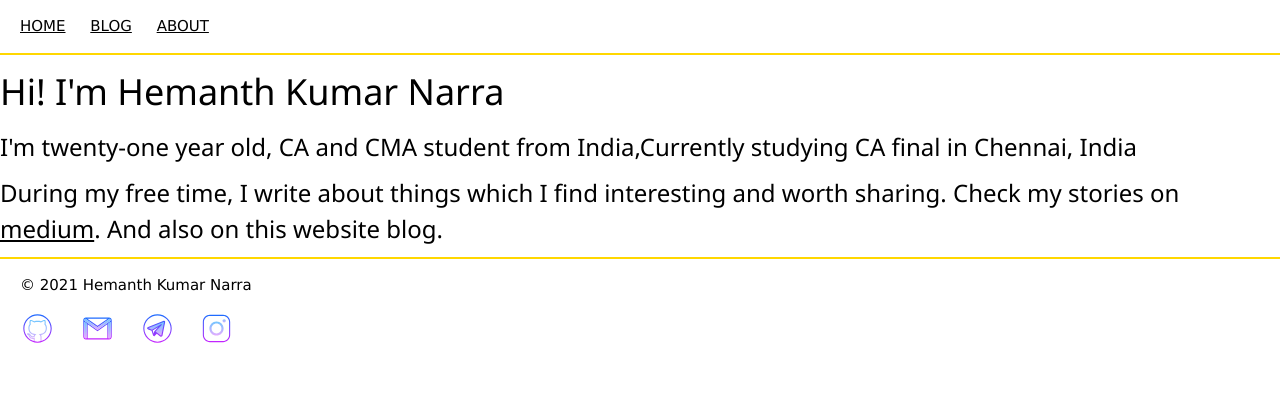
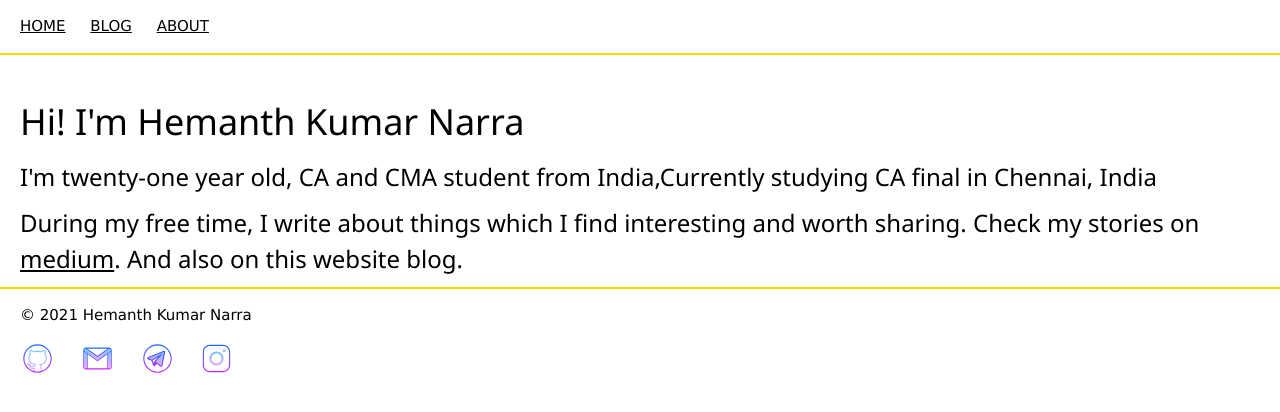
Before and after one commit to hemanthnarra/hemanthnarra.github.io, a Jekyll site: the page built from about/index.html, in a window 1280 px wide. Shown: the top 412 px of the page. Built offline with Jekyll 4.4.1, drawn with Linux system fonts in a browser that asks for light colours.

Commit message:
about css updated

```diff
--- a/css/main.css
+++ b/css/main.css
@@ -39,3 +39,8 @@ footer li {
 .post {
     margin-left: 20px;
 }
+.about {
+    margin-top: 40px;
+    margin-left: 20px;
+    margin-right: 40px;
+}
```
